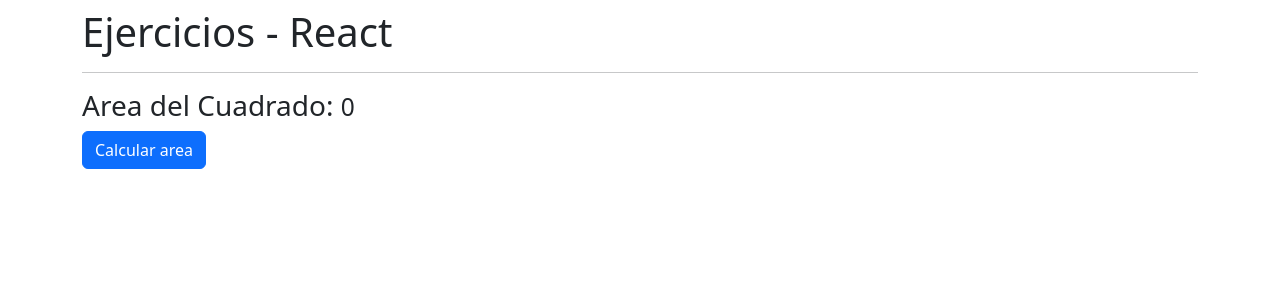
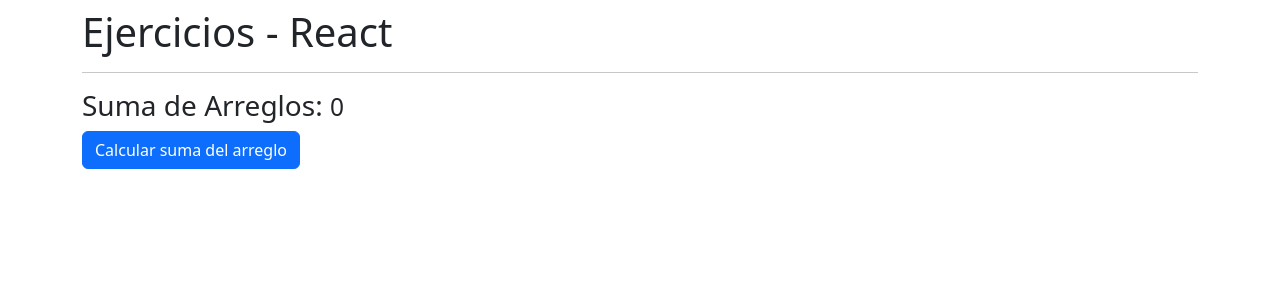
Before and after one commit to crismi16/Tarea1-A.M., a React (Create React App) app: page / in a window 1280 px wide. Shown: the top 300 px of the page. Built offline with nearby package versions, Linux system fonts and the light colour scheme.

Commit message:
añadido

```diff
--- a/src/App.tsx
+++ b/src/App.tsx
@@ -1,4 +1,5 @@
-import { AreaCuadrado } from "./components/AreaCuadrado";
+// import { AreaCuadrado } from "./components/AreaCuadrado";
+import { SumaArreglos } from "./components/SumaArreglos";
 
 // import { Acumulador } from "./components/Acumulador";
 
@@ -7,7 +8,8 @@
     <div className='mt-2'>
       <h1>Ejercicios - React</h1>
       <hr/>
-      <AreaCuadrado/>
+      {/* <AreaCuadrado/> */}
+      <SumaArreglos/>
       {/* <Acumulador/> */}
     </div>
   )
--- a/src/components/Acumulador.tsx
+++ b/src/components/Acumulador.tsx
@@ -1,8 +1,9 @@
 import { useCounter } from '../hooks/useCounter';
 
 export const Acumulador = () => {
-    let inicial: number = 0;
-    const {valor,contador} = useCounter(inicial);
+
+  let inicial: number = 0;
+  const {valor,contador} = useCounter(inicial);
 
   return (
     <div>
--- a/src/components/AreaCuadrado.tsx
+++ b/src/components/AreaCuadrado.tsx
@@ -2,11 +2,13 @@
 
 export const AreaCuadrado = () => {
 
-    const [area,setValor] = useState(0);
-    let lado : number = 5;
-    const areaCuadrado = (lado = 0) =>{
-        setValor(lado*lado)
-    }
+  let lado : number = 5;
+
+  const [area,setValor] = useState(0);
+
+  const areaCuadrado = (lado = 0) =>{
+    setValor(lado*lado);
+  }
 
   return (
     <div>
--- /dev/null
+++ b/src/components/SumaArreglos.tsx
@@ -0,0 +1,23 @@
+import React, { useState } from 'react'
+
+export const SumaArreglos = () => {
+
+  let array : number[] = [5,10,15,20,25,30,35,40,45,50];
+  const [valor,setValor] = useState(0);
+
+  const sumaArray = (array : number[]) =>{
+        let total: number = 0;
+        for (let i = 0; i < array.length; i++) {
+            let num : number = array[i];
+            total = total + num;
+        }
+        setValor(total);
+  }
+
+  return (
+    <div>
+        <h3>Suma de Arreglos: <small>{valor}</small></h3>
+        <button className="btn btn-primary" onClick={()=>sumaArray(array)}>Calcular suma del arreglo</button>
+    </div>
+  )
+}
```
